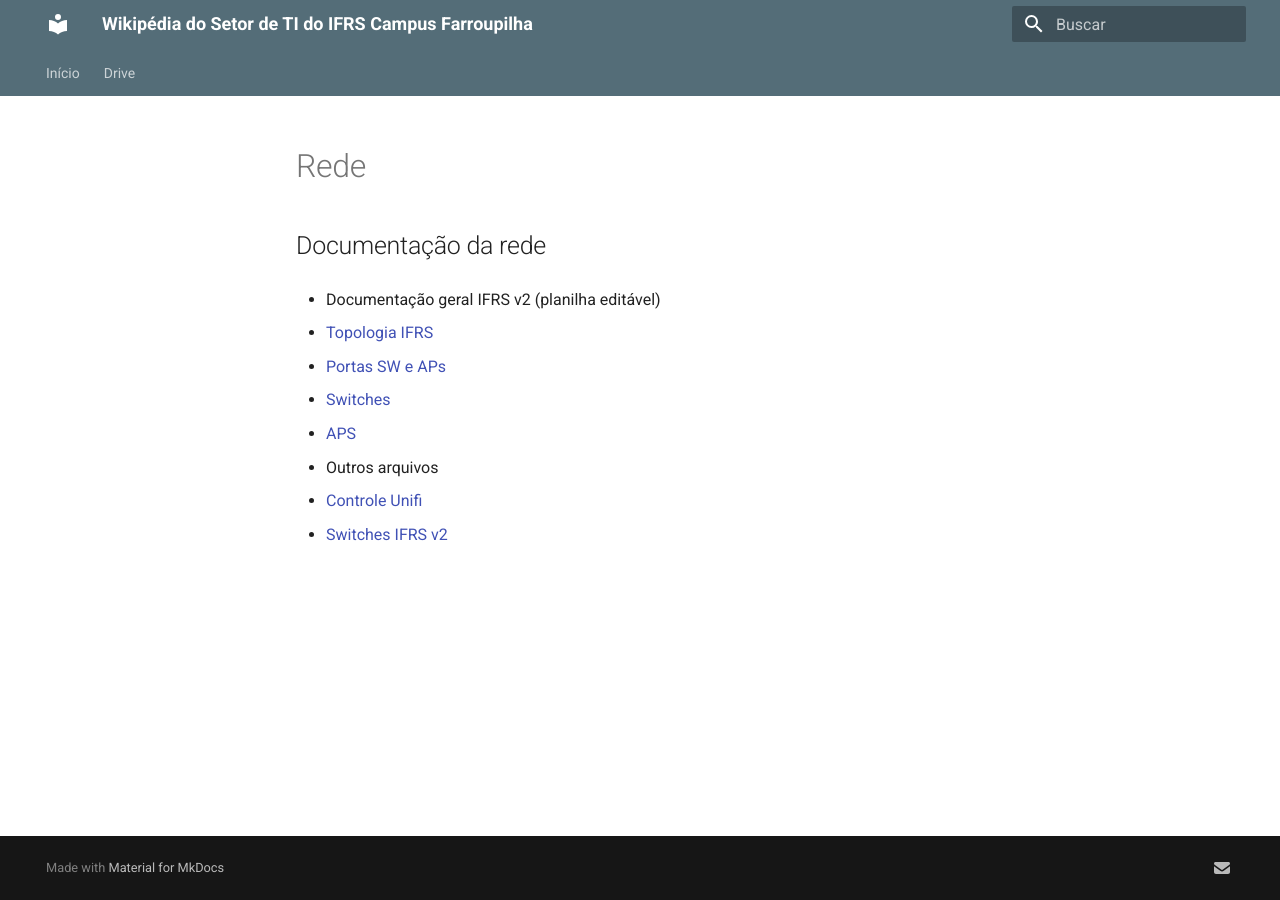
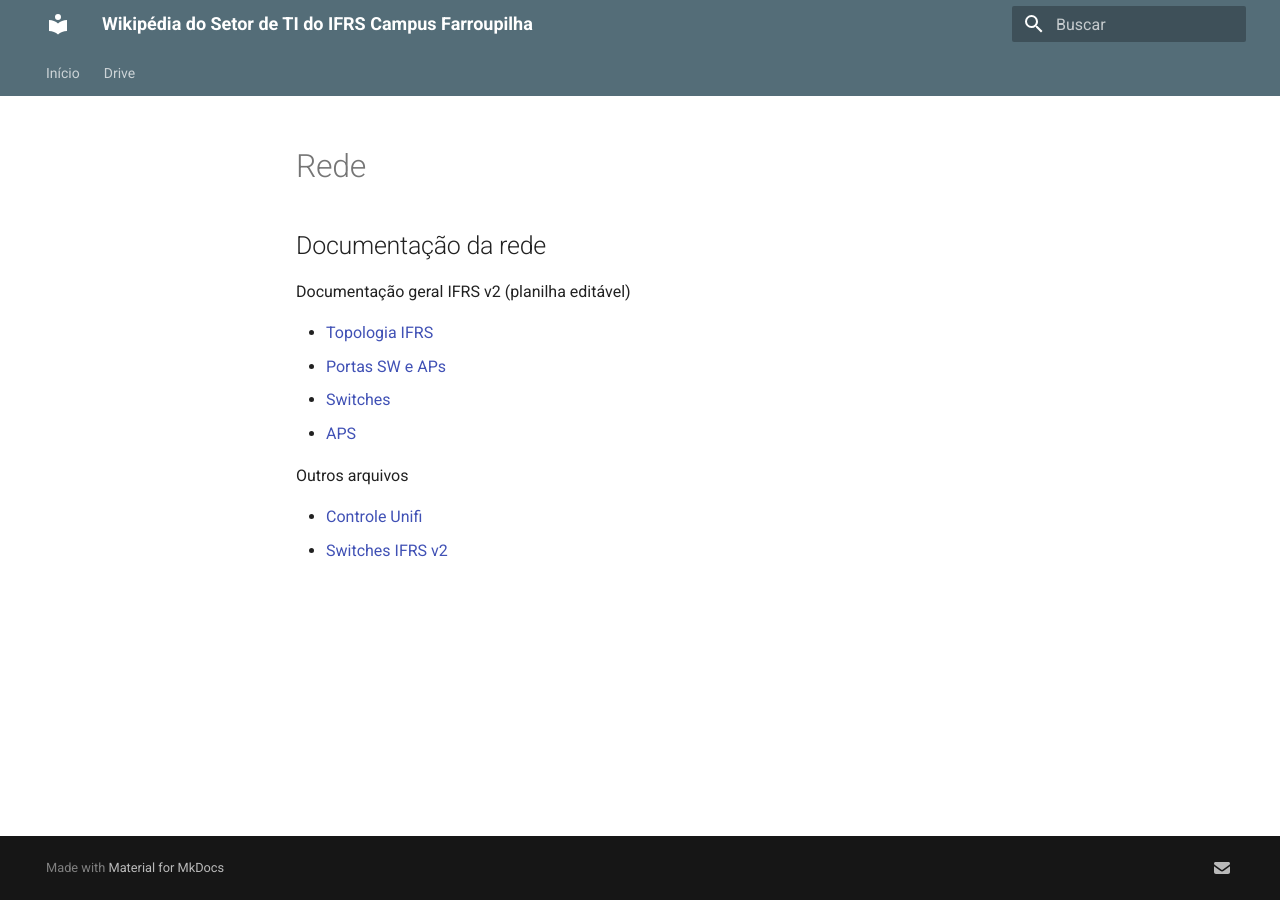
Before and after one commit to wikiti-farroupilha/wikipedia, an MkDocs documentation site: the page built from docs/rede.md, in a window 1280 px wide. Built offline with MkDocs 1.6.1 and Material for MkDocs 9.7.7, drawn with Linux system fonts in a browser that asks for light colours.

```diff
--- a/docs/rede.md
+++ b/docs/rede.md
@@ -1,6 +1,6 @@
 ## Documentação da rede
 
-- Documentação geral IFRS v2 (planilha editável)
+Documentação geral IFRS v2 (planilha editável)
 
   - [Topologia IFRS](https://drive.google.com/file/d/1iGcfGjYSWschbT0uTejCK6PD1U9mmNE-/view?usp=drive_link)
   - [Portas SW e APs](https://docs.google.com/spreadsheets/d/1g88E-szFtJzNwW1BV2ftW2BZZ59WOL4D/edit?gid=601287829#gid=601287829)
@@ -8,7 +8,7 @@
   - [APS](https://docs.google.com/spreadsheets/d/1g88E-szFtJzNwW1BV2ftW2BZZ59WOL4D/edit?gid=1174878081#gid=1174878081)
 
 
-- Outros arquivos
+Outros arquivos
 
   - [Controle Unifi](https://docs.google.com/spreadsheets/d/1MCe56N0ufFsDEfkakBuSvGLFepUW7IxE/edit?usp=drive_link&ouid=116746780179240990694&rtpof=true&sd=true)
   - [Switches IFRS v2](https://docs.google.com/document/d/1N3e_qi1xF8Wg_VcJACGAwRW69UuRnFDj/edit?usp=drive_link&ouid=116746780179240990694&rtpof=true&sd=true)
```
